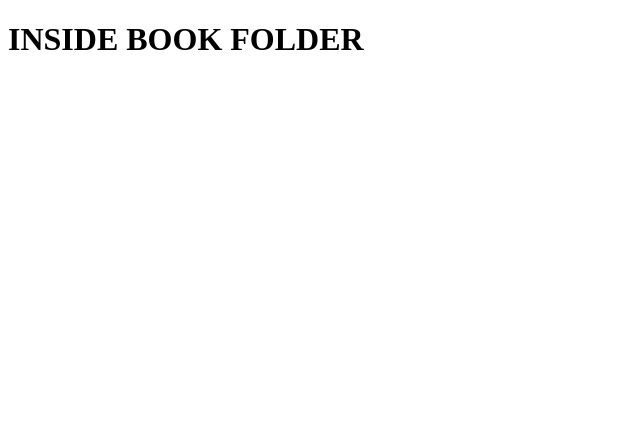
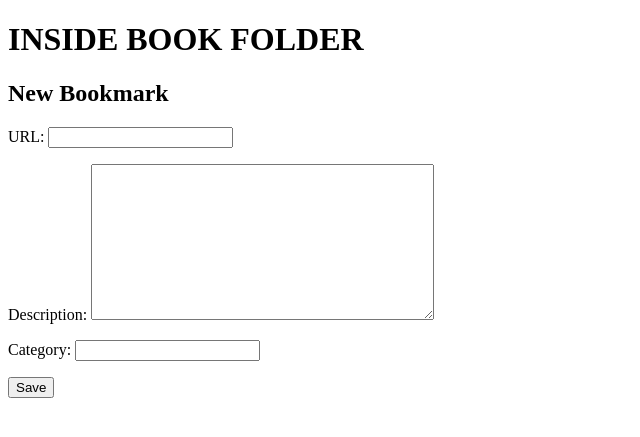
Before and after one commit to kait-schorr/personal_organization_software, a Django app: page /bookmarks/ in a window 1280 px wide. Shown: the top 437 px of the page, without its empty margins (0-640 px from the left). Run offline with Django 3.2, Linux system fonts and the light colour scheme; data that the repository does not hold is empty.

Commit message:
ADD NON-ADMIn FORM
- added forms.py
- added form html to index.html

```diff
--- /dev/null
+++ b/bookmarks/forms.py
@@ -0,0 +1,8 @@
+from django import forms
+from .models import Bookmark
+
+
+class BookmarkForm(forms.ModelForm):
+    class Meta:
+        model = Bookmark
+        fields = ('URL', 'description', 'category')
--- a/bookmarks/templates/bookmarks/index.html
+++ b/bookmarks/templates/bookmarks/index.html
@@ -41,6 +41,14 @@
     </ol>
     {% endif %}
 
+    <h2>New Bookmark</h2>
+
+    <form method='POST' class=”bookmark-form”>
+        {% csrf_token %} {{ form.as_p }}
+        <button type=”submit” class=”save btn btn-default”>Save</button>
+    </form>
+
+
     <script src="" async defer></script>
 </body>
 
--- a/bookmarks/views.py
+++ b/bookmarks/views.py
@@ -1,16 +1,27 @@
 from django.shortcuts import render
 from .models import Bookmark, PersonalBookmark
+from .forms import BookmarkForm
 
 # Create your views here.
 
 
 def index(request):
+    # import pdb
+    # pdb.set_trace()
     pbid = PersonalBookmark.objects.values_list('id')
-    context = {}
+    context = {'form': BookmarkForm}
     context['public_bookmarks'] = Bookmark.objects.exclude(id__in=pbid)
     if request.user.is_anonymous:
         context['private_bookmarks'] = PersonalBookmark.objects.none()
     else:
         context['private_bookmarks'] = PersonalBookmark.objects.filter(
             user=request.user)
+    if request.method == 'POST':
+        form = BookmarkForm(request.POST)
+        form.save()
+        if form.is_valid():
+            form.save()
+        else:
+            # TODO DISPLAY ERROR
+            pass
     return render(request, 'bookmarks/index.html', context)
```
